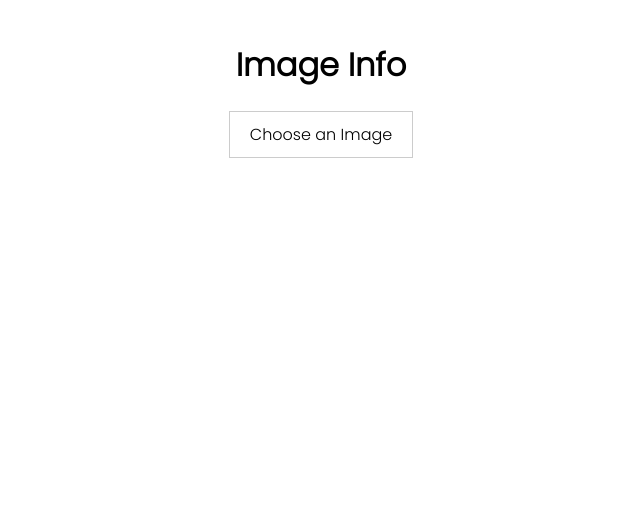
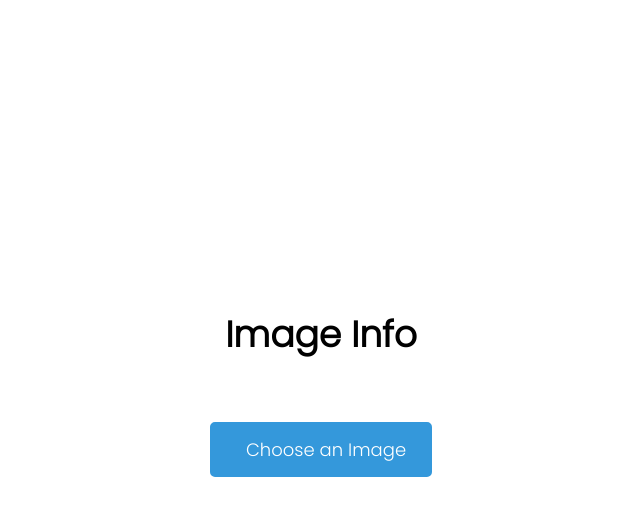
Before and after one commit to peacekeeper09/Image-width-height, a plain HTML site: page index.html in a window 1280 px wide. Shown: the whole page, without its empty margins (319-959 px from the left). Drawn offline with Linux system fonts and the light colour scheme.

Commit message:
Update style.css

```diff
--- a/style.css
+++ b/style.css
@@ -1,26 +1,41 @@
 @import url('https://fonts.googleapis.com/css2?family=Poppins:wght@300&display=swap');
 
 * {
-  font-family: 'Poppins', sans-serif;
-  text-decoration: none;
-  list-style-type: none;
-  text-align: center;
+  box-sizing: border-box;
 }
 
 body {
-  font-family: Arial, sans-serif;
+  font-family: 'Poppins', sans-serif;
   margin: 0;
   padding: 0;
+  background-color: #f5f5f5;
 }
 
 .container {
   max-width: 960px;
   margin: 0 auto;
-  padding: 20px;
+  padding: 40px 20px;
+  display: flex;
+  flex-direction: column;
+  justify-content: center;
+  align-items: center;
+  background-color: #fff;
+  box-shadow: 0px 0px 20px rgba(0, 0, 0, 0.1);
+
+  /* new CSS */
+  height: 100vh;
 }
 
+
+
+input[type="file"] {
+  display: none;
+}
 h1 {
   text-align: center;
+  font-size: 36px;
+  font-weight: 600;
+  margin-bottom: 40px;
 }
 
 form {
@@ -28,31 +43,45 @@ form {
   text-align: center;
 }
 
-label {
+.custom-file-upload {
   display: inline-block;
-  border: 1px solid #ccc;
-  background-color: #fff;
-  padding: 10px 20px;
-  font-size: 16px;
+  border: 2px solid #3498db;
+  background-color: #3498db;
+  color: #fff;
+  padding: 12px 24px;
+  font-size: 18px;
   cursor: pointer;
-  white-space: nowrap;
+  border-radius: 5px;
+  transition: all 0.3s ease;
 }
 
-#imageInput {
-  display: none;
+.custom-file-upload:hover {
+  background-color: #fff;
+  color: #3498db;
+}
+
+.custom-file-upload i {
+  margin-right: 10px;
+}
+
+.image-container {
+  text-align: center;
+  margin-top: 40px;
 }
 
 #imagePreview {
   max-width: 100%;
   height: auto;
-  margin: 20px auto;
   display: none;
-  border: 1px solid #ccc;
+  border: 2px solid #ccc;
+  border-radius: 5px;
+  box-shadow: 0px 0px 10px rgba(0, 0, 0, 0.1);
+  margin-bottom: 20px;
 }
 
 #imageSize {
   font-size: 24px;
-  font-weight: bold;
-  margin-top: 20px;
+  font-weight: 600;
+  margin: 0;
   text-align: center;
 }
```
